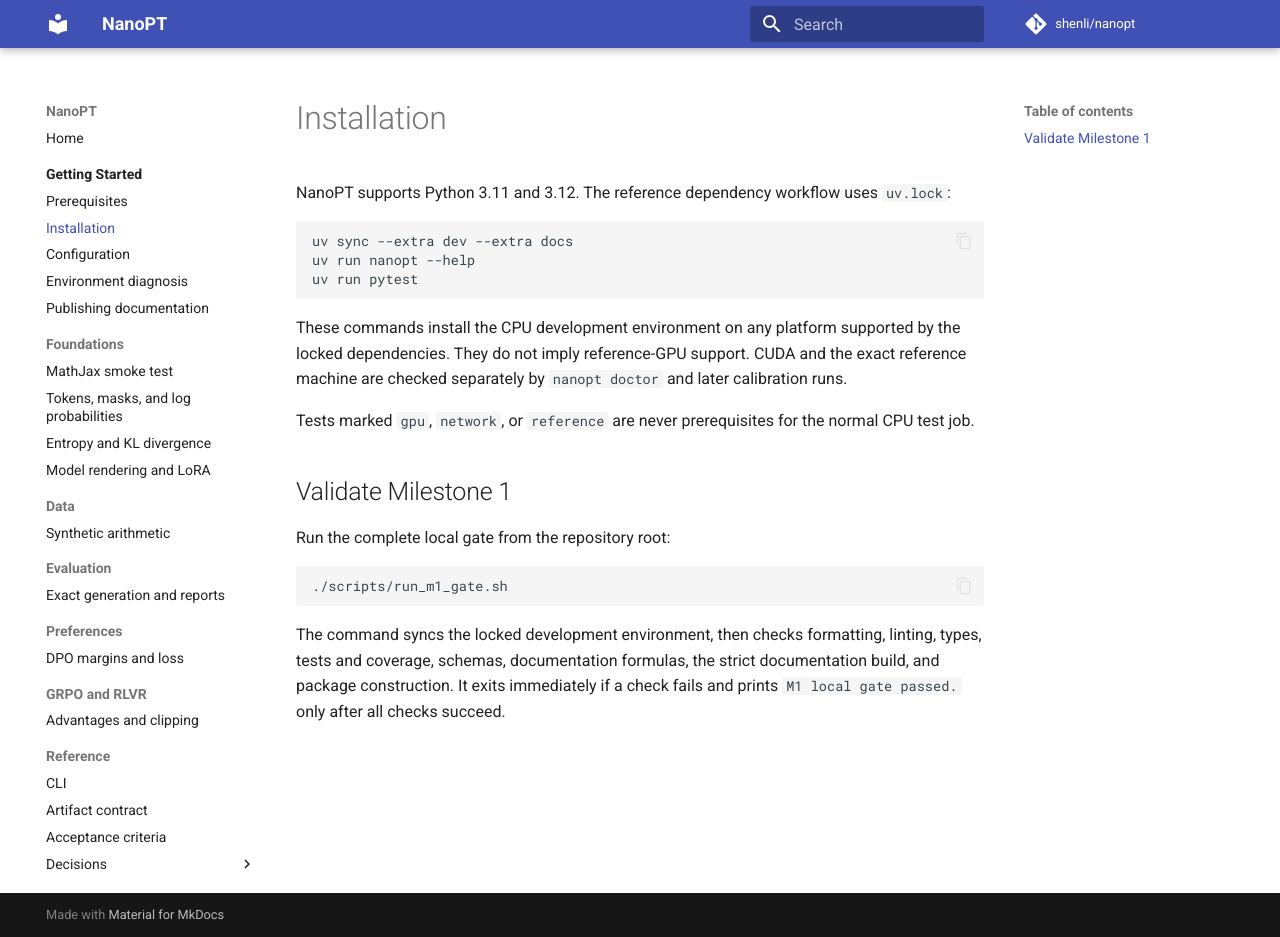
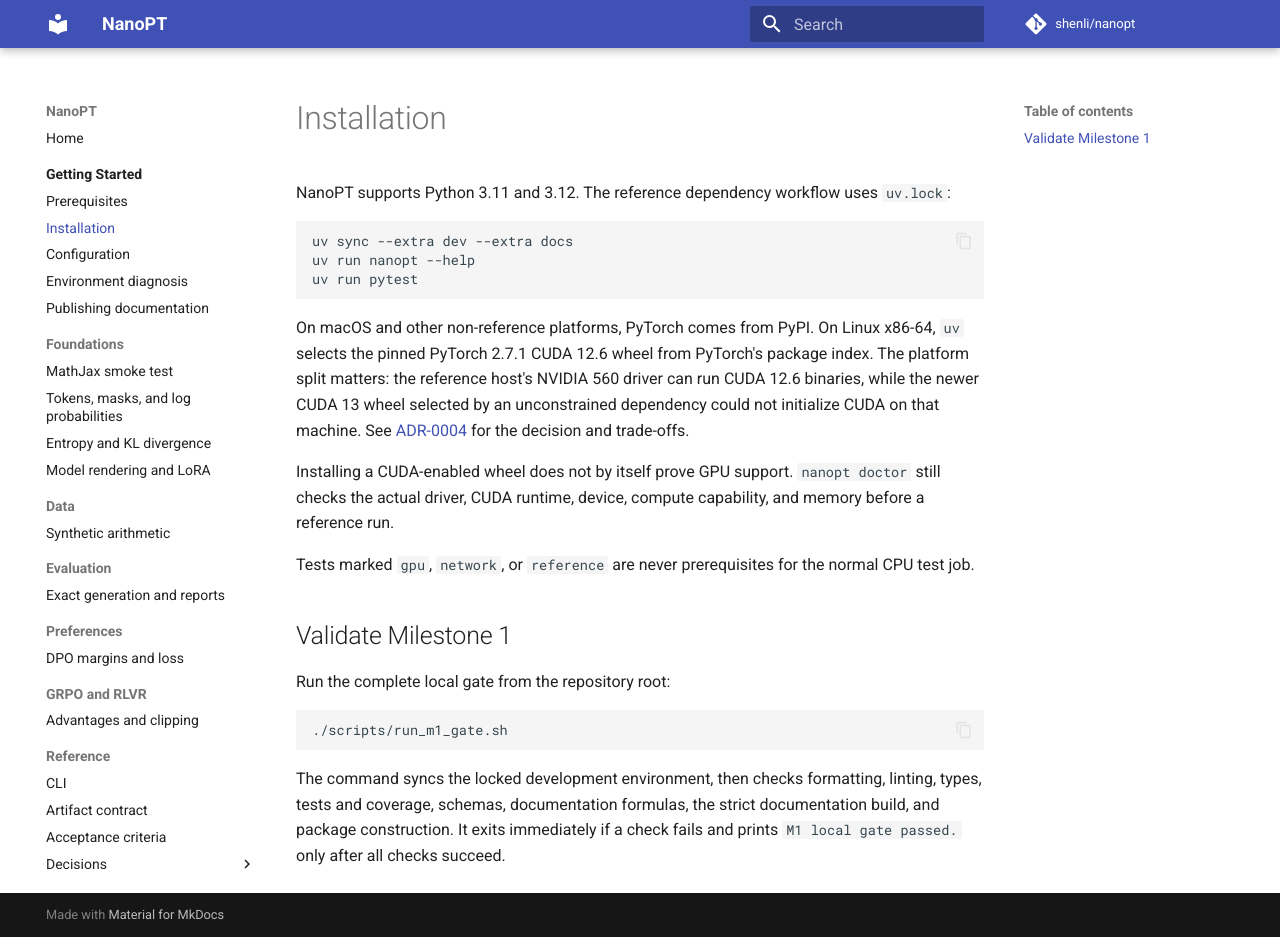
Before and after one commit to shenli/nanopt, an MkDocs documentation site: the page built from docs/getting-started/installation.md, in a window 1280 px wide and 937 px high. Built offline with MkDocs 1.6.1 and Material for MkDocs 9.7.7, drawn with Linux system fonts in a browser that asks for light colours; comment, search, counter and statistics services are not loaded.

Commit message:
Pin reference PyTorch CUDA stack

````diff
--- a/docs/getting-started/installation.md
+++ b/docs/getting-started/installation.md
@@ -8,9 +8,14 @@
 uv run pytest
 ```
 
-These commands install the CPU development environment on any platform supported by the locked
-dependencies. They do not imply reference-GPU support. CUDA and the exact reference machine are
-checked separately by `nanopt doctor` and later calibration runs.
+On macOS and other non-reference platforms, PyTorch comes from PyPI. On Linux x86-64, `uv` selects
+the pinned PyTorch 2.7.1 CUDA 12.6 wheel from PyTorch's package index. The platform split matters:
+the reference host's NVIDIA 560 driver can run CUDA 12.6 binaries, while the newer CUDA 13 wheel
+selected by an unconstrained dependency could not initialize CUDA on that machine. See
+[ADR-0004](../adr/0004-reference-pytorch-wheel.md) for the decision and trade-offs.
+
+Installing a CUDA-enabled wheel does not by itself prove GPU support. `nanopt doctor` still checks
+the actual driver, CUDA runtime, device, compute capability, and memory before a reference run.
 
 Tests marked `gpu`, `network`, or `reference` are never prerequisites for the normal CPU test job.
 
--- a/mkdocs.yml
+++ b/mkdocs.yml
@@ -65,6 +65,7 @@
           - Foundation boundaries: adr/0001-foundation-boundaries.md
           - Artifact writes: adr/0002-run-artifact-writes.md
           - Local validation: adr/0003-local-validation.md
+          - Reference PyTorch wheel: adr/0004-reference-pytorch-wheel.md
       - Publication checklist: reference/publication-checklist.md
       - M1 completion report: reference/m1-completion-report.md
       - M2 completion report: reference/m2-completion-report.md
````
Also changed, not shown: docs/adr/0004-reference-pytorch-wheel.md (added, +48 -0 lines), docs/reference/m3-implementation-status.md (+6 -0 lines), pyproject.toml (+13 -1 lines), 1 other file.
